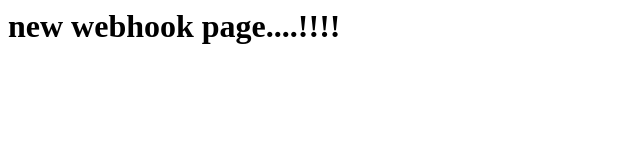
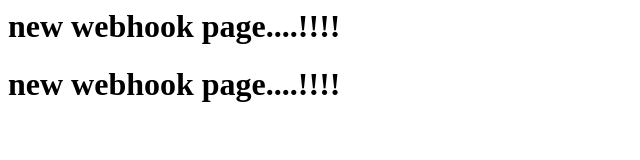
Before and after one commit to nagarjunareddyg/gnreddy, a plain HTML site: page index.html in a window 1280 px wide. Shown: the whole page, without its empty margins (0-640 px from the left). Drawn offline with Linux system fonts and the light colour scheme.

Commit message:
Update index.html

```diff
--- a/index.html
+++ b/index.html
@@ -1 +1,2 @@
 <h1>new webhook page....!!!!</h1>
+<h1>new webhook page....!!!!</h1>
```
